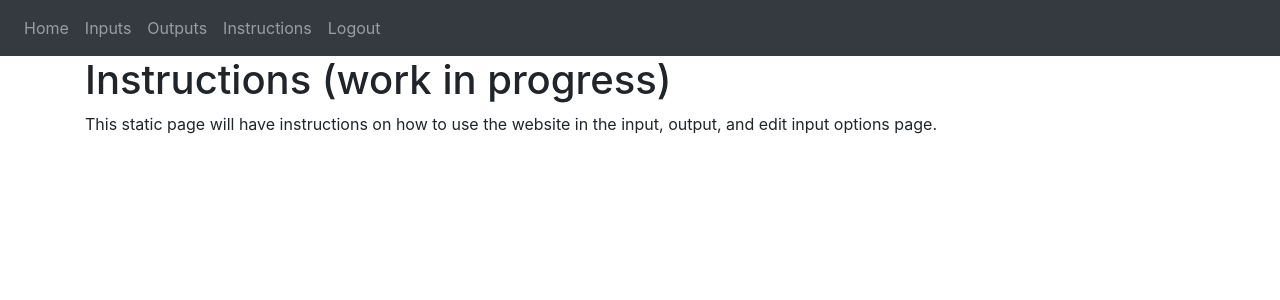
After one commit to Majurran/Heroku-Full, a Flask app: page /instructions in a window 1280 px wide. The commit adds this page. Shown: the top 300 px of the page. Run offline with Flask 2, Linux system fonts and the light colour scheme; the visitor is signed in with stand-in values (Sample User, id 1); some libraries are stand-ins or nearby versions.

Commit message:
Add CSS file and created placeholder instruction page

```diff
--- /dev/null
+++ b/website/static/style.css
@@ -0,0 +1,4 @@
+/* Example CSS, replace this */
+.example {
+    color: limegreen;
+}
--- a/website/templates/base.html
+++ b/website/templates/base.html
@@ -10,6 +10,7 @@
         <link rel="stylesheet"
               href="https://stackpath.bootstrapcdn.com/font-awesome/4.7.0/css/font-awesome.min.css"
               crossorigin="anonymous"/>
+        <link rel="stylesheet" type="text/css" href="../static/style.css" />
         <title>
             {% block title %}Home{% endblock %}
         </title>
@@ -28,6 +29,7 @@
                         <a class="nav-item nav-link" id="home" href="/">Home</a>
                         <a class="nav-item nav-link" id="inputs" href="/inputs">Inputs</a>
                         <a class="nav-item nav-link" id="outputs" href="/outputs">Outputs</a>
+                        <a class="nav-item nav-link" id="instructions" href="/instructions">Instructions</a>
                         <a class="nav-item nav-link" id="logout" href="/logout">Logout</a>
                     {% else %}
                         <a class="nav-item nav-link" id="login" href="/login">Login</a>
--- /dev/null
+++ b/website/templates/instruction.html
@@ -0,0 +1,7 @@
+{% extends "base.html" %}
+{% block title %}Instruction on how to use{% endblock %}
+{% block content %}
+    <!-- TODO: Update this page at the end when everything is finish -->
+    <h1>Instructions (work in progress)</h1>
+    <p>This static page will have instructions on how to use the website in the input, output, and edit input options page.</p>
+{% endblock %}
--- a/website/templates/login.html
+++ b/website/templates/login.html
@@ -2,7 +2,7 @@
 {% block title %}Login{% endblock %}
 {% block content %}
     <form method="POST">
-        <h3 align="center">Login</h3>
+        <h3 class="example" align="center">Login</h3>
         <div class="form-group">
             <label for="email">Email Address</label>
             <input type="email"
--- a/website/views.py
+++ b/website/views.py
@@ -26,23 +26,23 @@ def home():
 
     return render_template("home.html", user=current_user)
 
+# Don't need for project, but can keep for comments as reference for now
+# @views.route('/delete-note', methods=['POST'])
+# def delete_note():
+#     note = json.loads(request.data)
+#     noteId = note['noteId']
+#     note = Note.query.get(noteId)
+#     if note:
+#         if note.user_id == current_user.id:
+#             db.session.delete(note)
+#             db.session.commit()
 
-@views.route('/delete-note', methods=['POST'])
-def delete_note():
-    note = json.loads(request.data)
-    noteId = note['noteId']
-    note = Note.query.get(noteId)
-    if note:
-        if note.user_id == current_user.id:
-            db.session.delete(note)
-            db.session.commit()
-
-    return jsonify({})
+#     return jsonify({})
 
 @views.route('/inputs', methods=['GET', 'POST'])
 @login_required
 def user_input_page():
-    return render_template("inputs.html",user=current_user)
+    return render_template("inputs.html", user=current_user)
 
 
 @views.route('/outputs', methods=['GET'])
@@ -56,4 +56,9 @@ def dashboard_page():
     fig = px.bar(df, x="Fruit", y="Number Eaten", color="Contestant", barmode="group")
     fig.update_yaxes(title_text="Number Eaten")
     graphJSON = json.dumps(fig, cls=plotly.utils.PlotlyJSONEncoder)
-    return render_template("outputs.html",user=current_user,graphJSON=graphJSON)
+    return render_template("outputs.html", user=current_user, graphJSON=graphJSON)
+
+@views.route('/instructions', methods=['GET'])
+@login_required
+def instruction():
+    return render_template("instruction.html", user=current_user)
```
